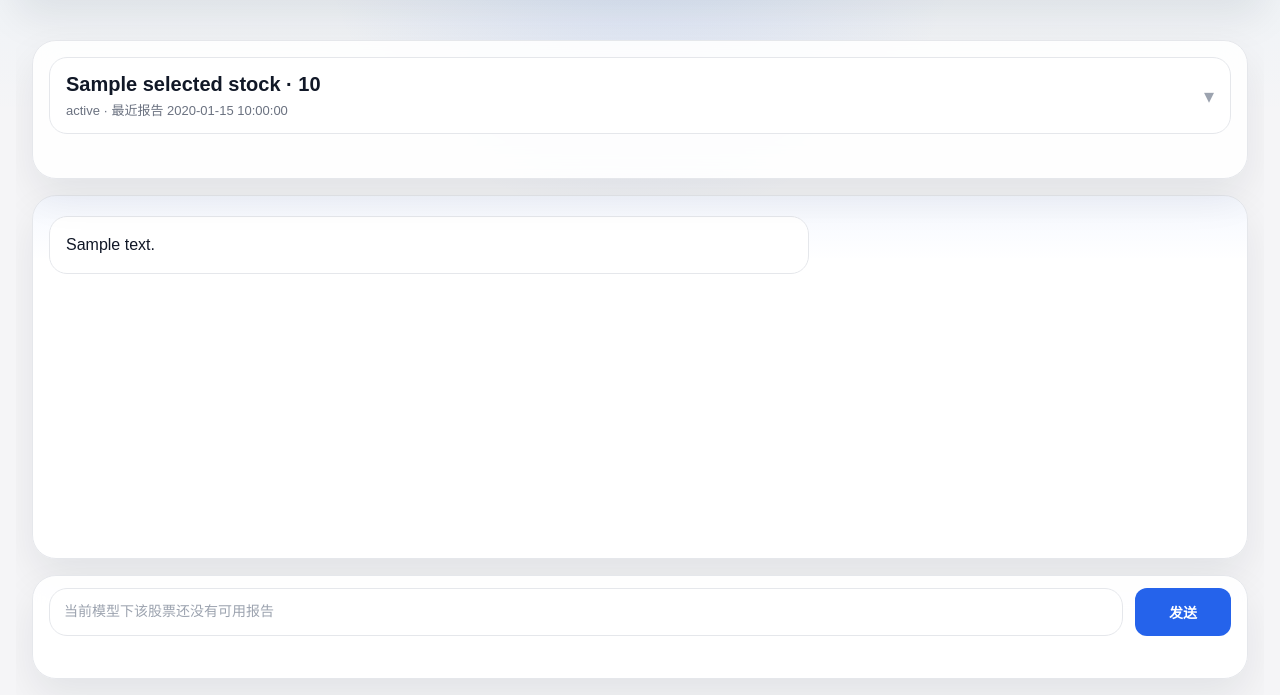
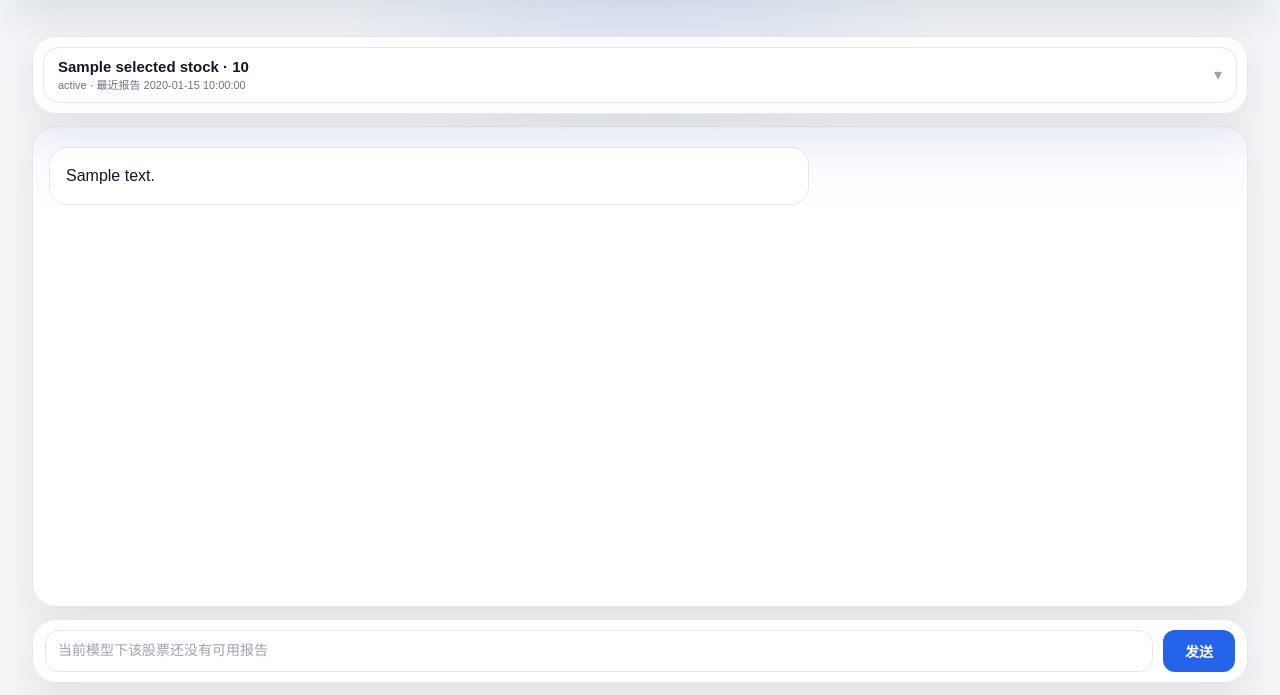
Before and after one commit to James0112/Dingpan, a FastAPI app: template templates/chat.html in a window 1280 px wide. Shown: the part 105-800 px from the top of the page. Run offline with FastAPI, Linux system fonts and the light colour scheme; the template is opened without the code that fills it: most values are stand-ins (such as "Sample title", 1, 10 or a date in 2020).

Commit message:
Tighten chat chrome sizing

```diff
--- a/templates/chat.html
+++ b/templates/chat.html
@@ -35,11 +35,11 @@
   }
   .chat-page.has-chat-layout {
     --chat-side-gap: 16px;
-    --chat-toolbar-top: 16px;
-    --chat-section-gap: 16px;
-    --chat-toolbar-height: 120px;
-    --chat-composer-height: 96px;
-    --chat-composer-bottom: 16px;
+    --chat-toolbar-top: 12px;
+    --chat-section-gap: 12px;
+    --chat-toolbar-height: 74px;
+    --chat-composer-height: 68px;
+    --chat-composer-bottom: 12px;
   }
   .chat-toolbar {
     position: absolute;
@@ -47,7 +47,7 @@
     right: var(--chat-side-gap);
     left: var(--chat-side-gap);
     z-index: 3;
-    padding: 16px;
+    padding: 10px;
     border: 1px solid var(--border-color);
     border-radius: 24px;
     background: rgba(255, 255, 255, 0.86);
@@ -62,9 +62,9 @@
     display: flex;
     align-items: center;
     justify-content: space-between;
-    gap: 12px;
-    padding: 14px 16px;
-    border-radius: 18px;
+    gap: 10px;
+    padding: 10px 14px;
+    border-radius: 16px;
     border: 1px solid var(--border-color);
     background: var(--bg-elevated);
     color: var(--text-primary);
@@ -74,27 +74,31 @@
   .chat-stock-trigger-copy {
     min-width: 0;
     display: grid;
-    gap: 4px;
+    gap: 2px;
   }
   .chat-stock-trigger-title {
-    font-size: 20px;
+    font-size: 15px;
     font-weight: 800;
     line-height: 1.2;
   }
   .chat-stock-trigger-subtitle {
     color: var(--text-secondary);
-    font-size: 13px;
+    font-size: 11px;
+    line-height: 1.3;
   }
   .chat-stock-caret {
     color: var(--text-muted);
-    font-size: 20px;
+    font-size: 16px;
     line-height: 1;
   }
   .chat-toolbar-note {
-    min-height: 18px;
-    margin-top: 10px;
+    min-height: 0;
+    margin-top: 6px;
     color: var(--text-muted);
-    font-size: 13px;
+    font-size: 12px;
+  }
+  .chat-toolbar-note:empty {
+    display: none;
   }
   .chat-stock-backdrop {
     position: fixed;
@@ -238,8 +242,8 @@
     left: var(--chat-side-gap);
     z-index: 3;
     display: grid;
-    gap: 10px;
-    padding: 12px 16px calc(12px + var(--safe-area-bottom));
+    gap: 6px;
+    padding: 10px 12px calc(10px + var(--safe-area-bottom));
     border: 1px solid var(--border-color);
     border-radius: 24px;
     background: rgba(255, 255, 255, 0.92);
@@ -252,38 +256,42 @@
   .chat-composer-row {
     display: flex;
     align-items: flex-end;
-    gap: 12px;
+    gap: 10px;
   }
   .chat-composer textarea {
     flex: 1 1 auto;
-    min-height: 48px;
-    height: 48px;
-    max-height: 144px;
+    min-height: 42px;
+    height: 42px;
+    max-height: 108px;
     resize: none;
     overflow-y: auto;
-    line-height: 1.5;
-    padding-top: 12px;
-    padding-bottom: 12px;
-    border-radius: 18px;
+    line-height: 1.35;
+    padding: 10px 12px;
+    border-radius: 14px;
     border: 1px solid var(--border-color);
     background: var(--bg-elevated);
     scrollbar-width: none;
+    white-space: nowrap;
   }
   .chat-composer textarea::-webkit-scrollbar {
     width: 0;
     height: 0;
   }
   .chat-composer button {
-    flex: 0 0 96px;
-    width: 96px;
-    min-height: 48px;
+    flex: 0 0 72px;
+    width: 72px;
+    min-height: 42px;
+    padding: 0 10px;
     white-space: nowrap;
     text-align: center;
   }
   .chat-composer-note {
-    min-height: 20px;
+    min-height: 0;
     color: var(--text-muted);
-    font-size: 13px;
+    font-size: 12px;
+  }
+  .chat-composer-note:empty {
+    display: none;
   }
   .chat-composer-note.is-error {
     color: var(--color-cost);
@@ -291,9 +299,9 @@
   @media (max-width: 768px) {
     .chat-page.has-chat-layout {
       --chat-side-gap: 14px;
-      --chat-toolbar-top: 14px;
-      --chat-section-gap: 14px;
-      --chat-composer-bottom: calc(var(--page-bottom-spacing) + 12px);
+      --chat-toolbar-top: 12px;
+      --chat-section-gap: 12px;
+      --chat-composer-bottom: calc(var(--page-bottom-spacing) + 10px);
     }
     .chat-stock-menu {
       position: fixed;
@@ -320,8 +328,8 @@
       bottom: var(--chat-composer-bottom);
       z-index: 50;
       width: auto;
-      padding: 10px 14px calc(10px + var(--safe-area-bottom));
-      border-radius: 22px;
+      padding: 8px 10px calc(8px + var(--safe-area-bottom));
+      border-radius: 18px;
     }
     .chat-bubble {
       max-width: 92%;
@@ -393,7 +401,7 @@
     <div class="chat-composer-row">
       <textarea
         id="chat-input"
-        placeholder="{% if selected_stock and selected_stock.status != 'ready' %}当前模型下该股票还没有可用报告{% else %}基于报告继续追问，例如：这个位置更该等回踩还是先减仓？{% endif %}"
+        placeholder="{% if selected_stock and selected_stock.status != 'ready' %}当前模型下该股票还没有可用报告{% else %}继续追问这只股票...{% endif %}"
         {% if not selected_conversation %}disabled{% endif %}
       ></textarea>
       <button class="button" type="submit" id="chat-submit" {% if not selected_conversation %}disabled{% endif %}>发送</button>
@@ -473,9 +481,9 @@
     if (!chatInput) {
       return;
     }
-    chatInput.style.height = "48px";
-    const nextHeight = Math.min(chatInput.scrollHeight, 144);
-    chatInput.style.height = `${Math.max(48, nextHeight)}px`;
+    chatInput.style.height = "42px";
+    const nextHeight = Math.min(chatInput.scrollHeight, 108);
+    chatInput.style.height = `${Math.max(42, nextHeight)}px`;
     syncChatChromeHeights();
   }
 
```
